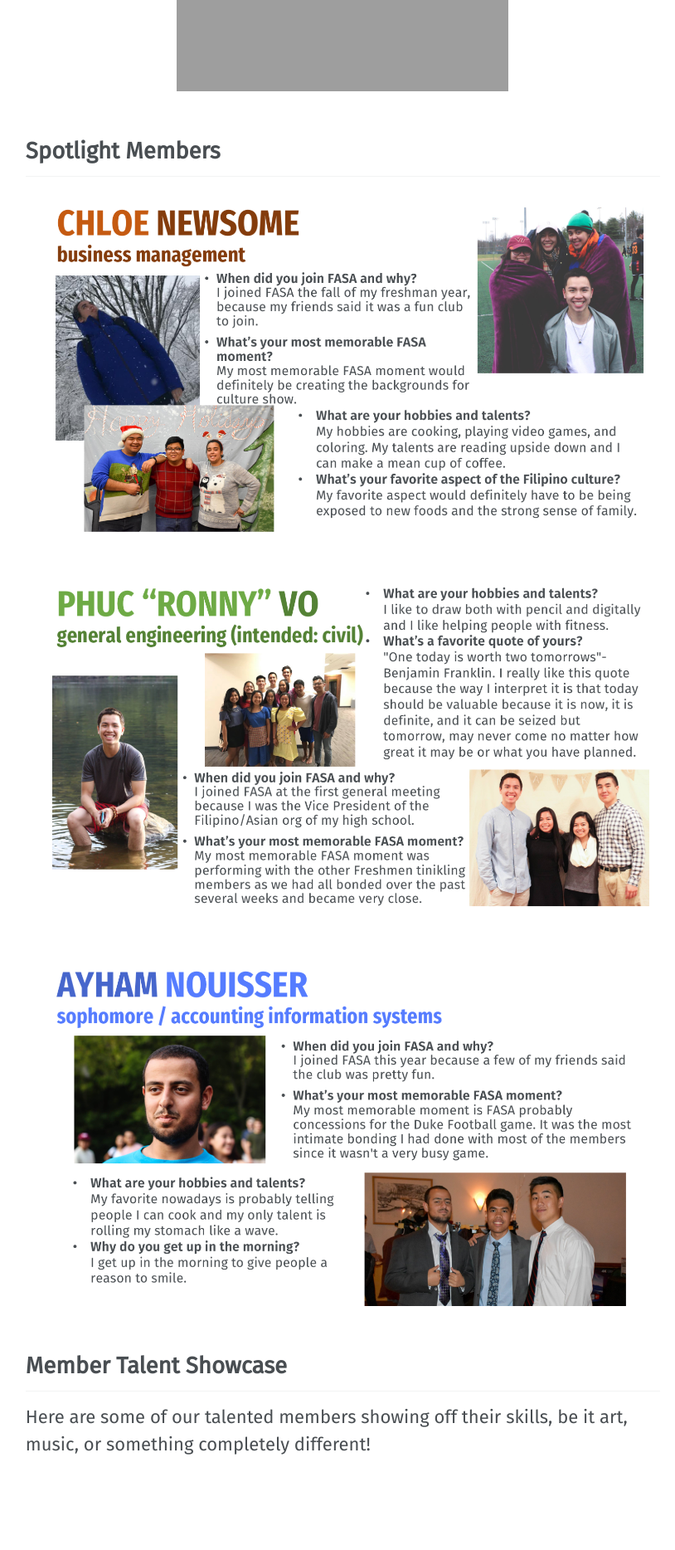
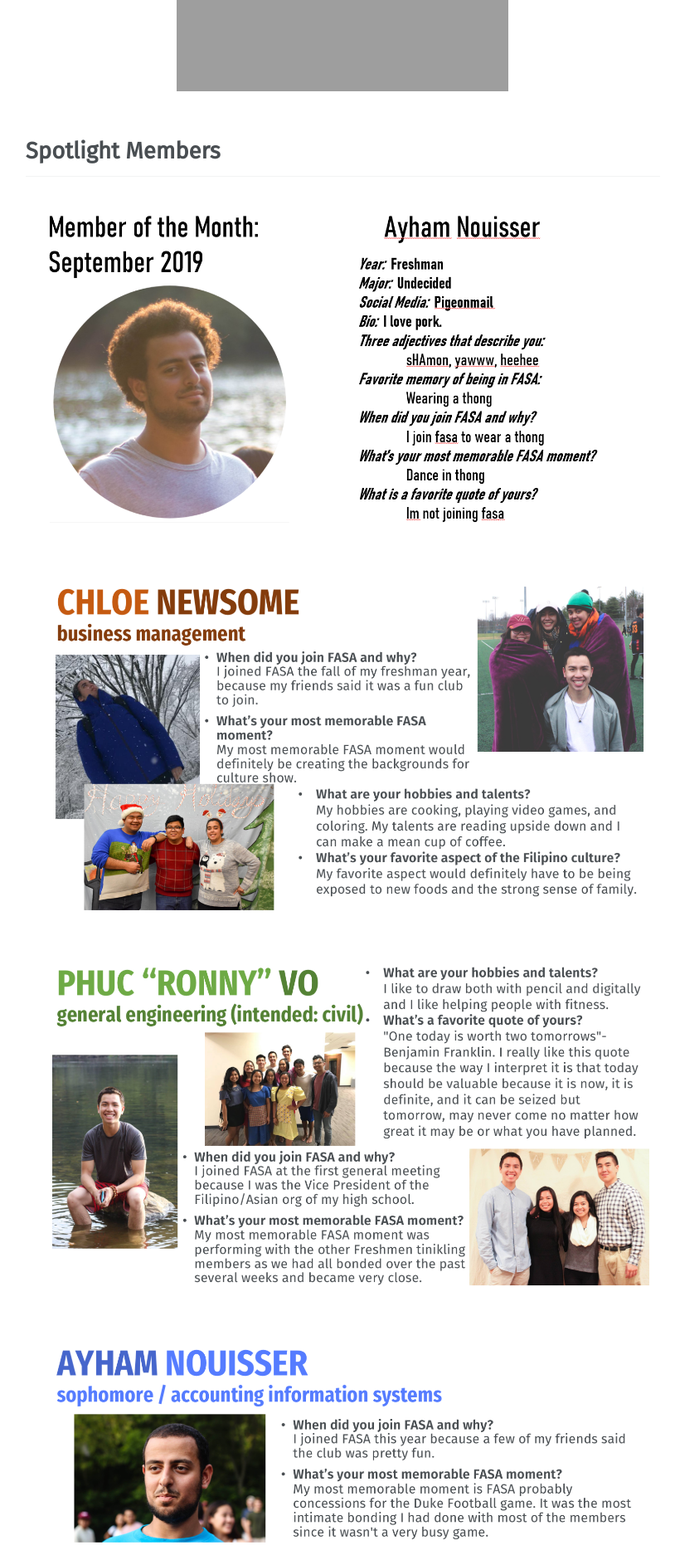
Before and after one commit to vtfasa/vtfasa.github.io, a Jekyll site: the page built from _pages/members.md, in a window 1280 px wide. Shown: the part 638-2506 px from the top of the page at 83% size, without its empty margins (253-1067 px from the left). Built offline with Jekyll 4.4.1, drawn with Linux system fonts in a browser that asks for light colours; some web fonts are replaced.

Commit message:
ayhamMOTM

```diff
--- a/_pages/members.md
+++ b/_pages/members.md
@@ -14,6 +14,7 @@ Congratulations to **Shane Lee** for being this week's FASA spotlight member!
 
 
 ## Spotlight Members
+![image-center]({{ "/assets/images/motm/ayhamSeptember.PNG" | absolute_url }}){: .align-center}
 
 ![image-center]({{ "/assets/images/motm/apr-chloe.png" | absolute_url }}){: .align-center}
 
```
Also changed, not shown: assets/images/motm/ayhamSeptember.PNG (added).
